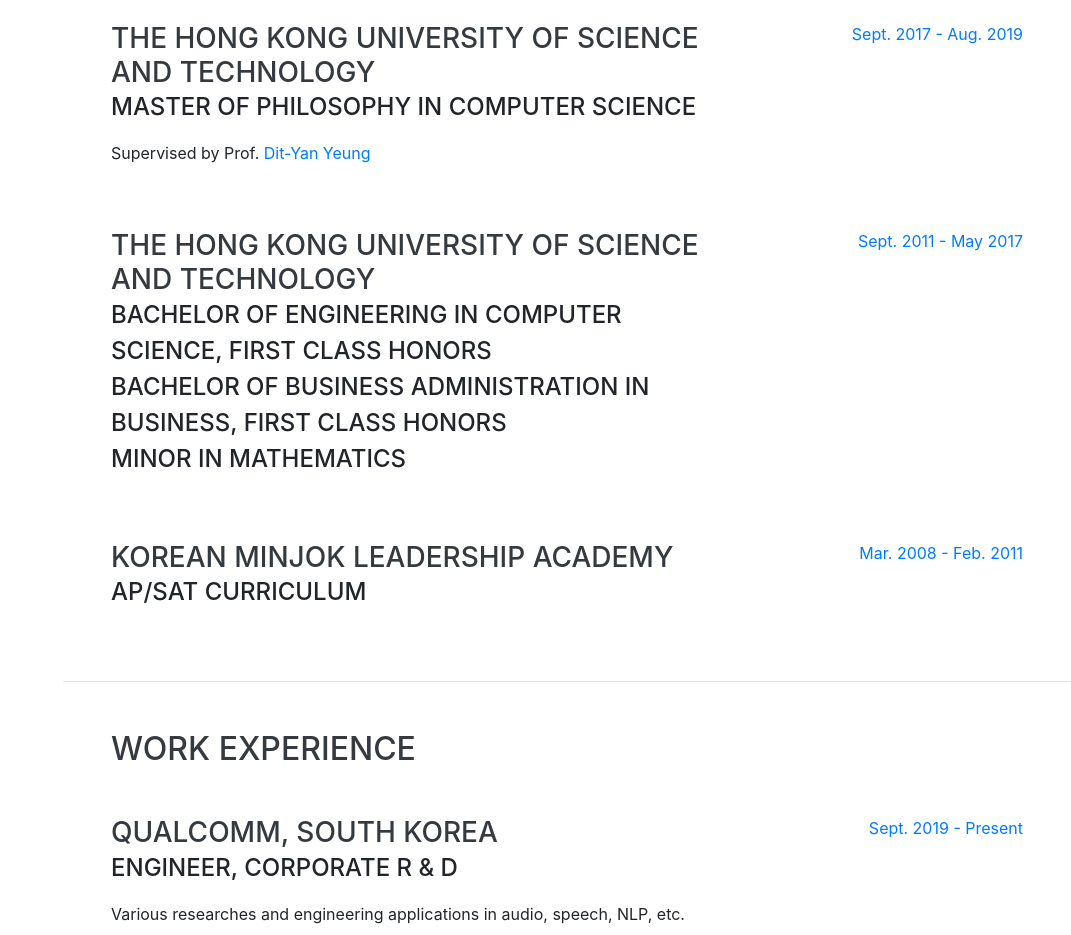
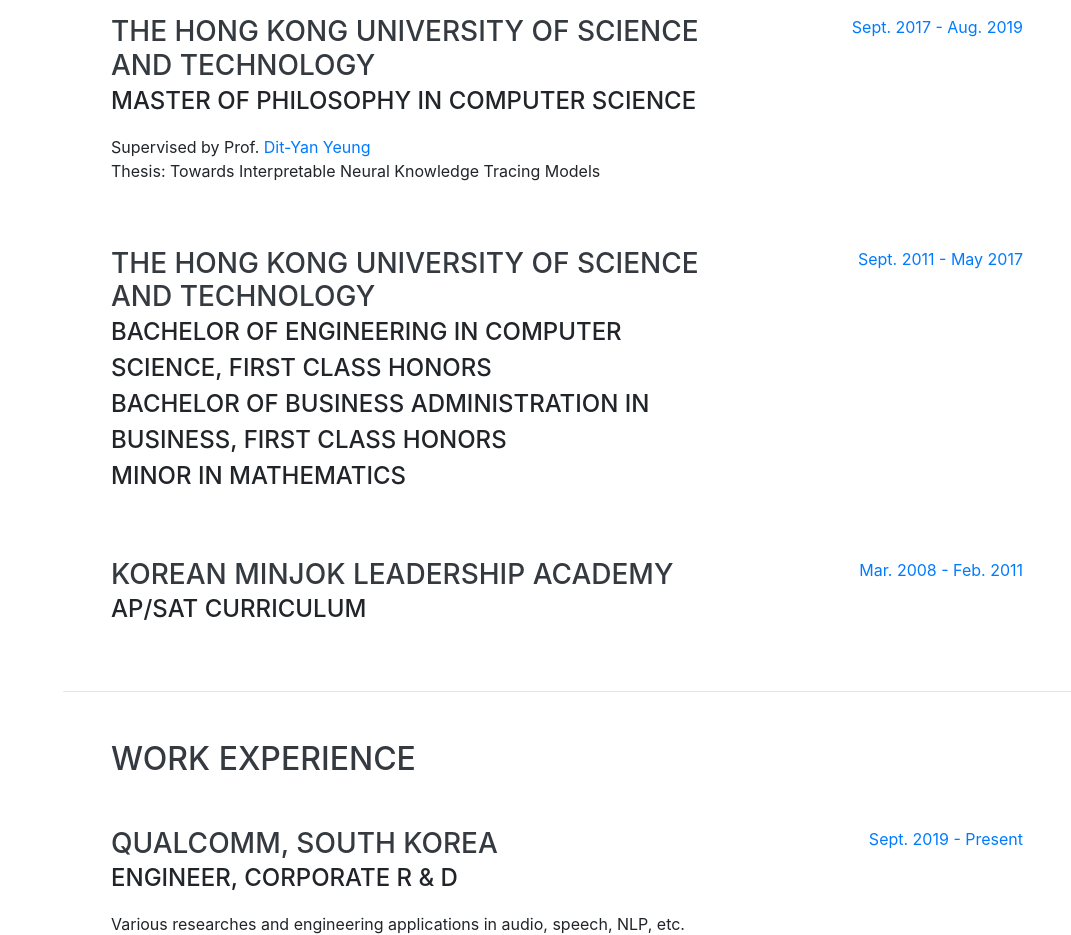
Before and after one commit to JSLBen/jslben.github.io, a website with bundled scripts: page index.html in a window 1280 px wide. Shown: the part 920-1855 px from the top of the page, without its empty margins (209-1280 px from the left). Built offline with nearby package versions, Linux system fonts and the light colour scheme; some icons are missing; a web font is replaced by a local one.

Commit message:
added thesis

```diff
--- a/html/education.html
+++ b/html/education.html
@@ -5,7 +5,8 @@
     <div class="resume-content">
       <h3 class="mb-0">The Hong Kong University of Science and Technology</h3>
       <div class="subheading mb-3">Master of Philosophy in Computer Science</div>
-      <p>Supervised by Prof. <a href="https://www.cse.ust.hk/admin/people/faculty/profile/dyyeung">Dit-Yan Yeung</a><!--<br>
+      <p>Supervised by Prof. <a href="https://www.cse.ust.hk/admin/people/faculty/profile/dyyeung">Dit-Yan Yeung</a><br>
+	 Thesis: Towards Interpretable Neural Knowledge Tracing Models<!--<br>
          GPA 4.000 / 4.300--></p>
     </div>
     <div class="resume-date text-md-right">
```
